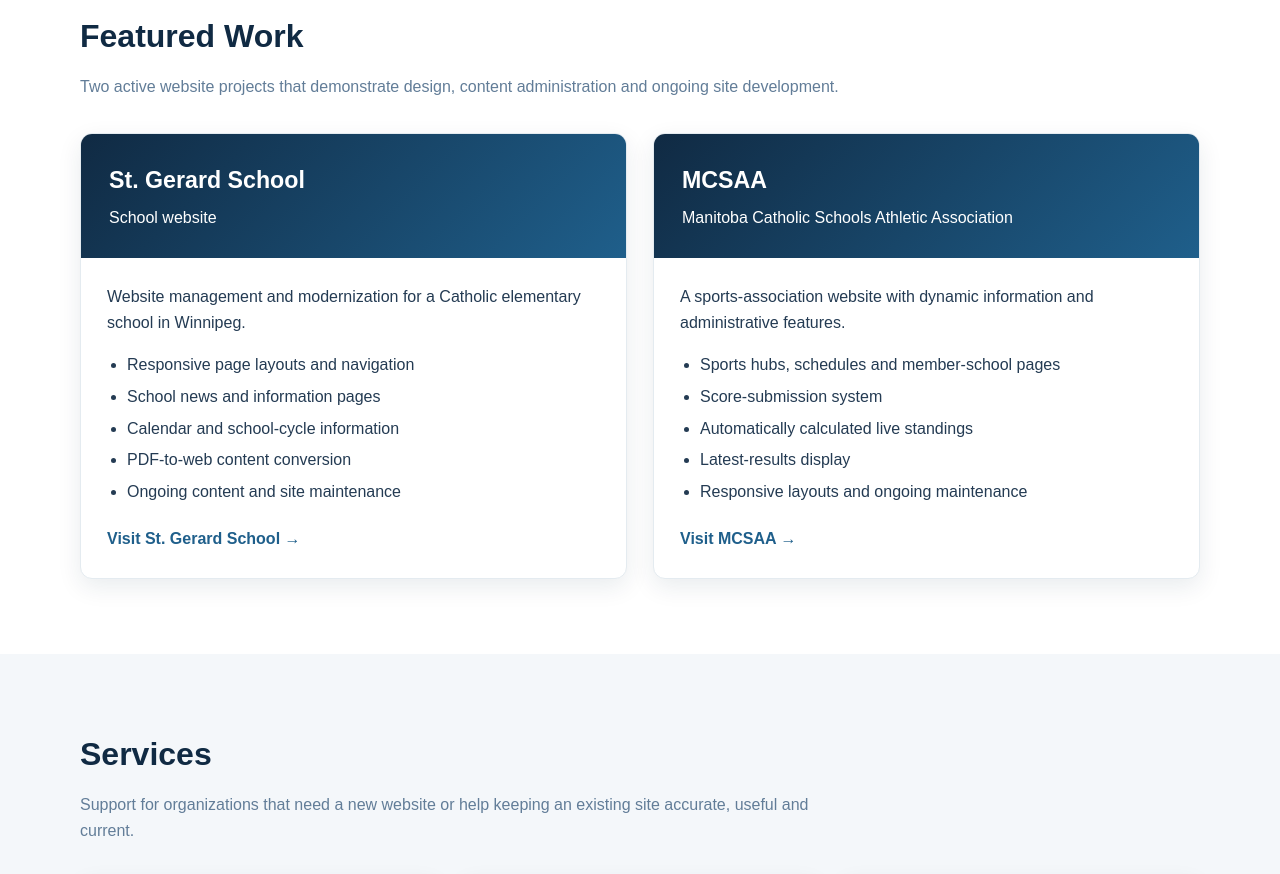
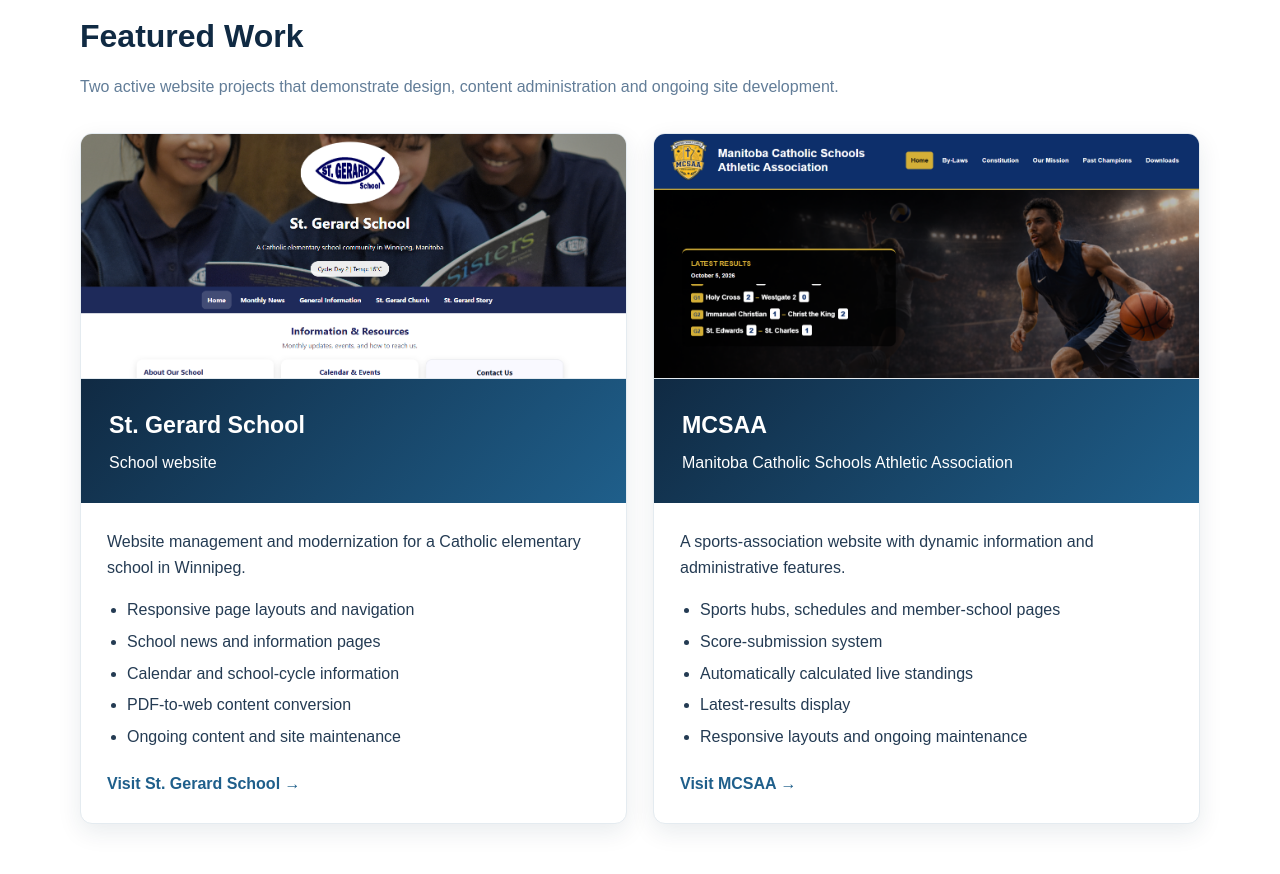
Before and after one commit to dkolowca/dk-web-designs, a plain HTML site: page index.html in a window 1280 px wide. Shown: the part 1240-2114 px from the top of the page. Drawn offline with Linux system fonts and the light colour scheme.

Commit message:
Update index.html

```diff
--- a/index.html
+++ b/index.html
@@ -50,6 +50,7 @@
 .skill{background:#eaf2f8;color:var(--navy);padding:7px 11px;border-radius:20px;font-size:.9rem;font-weight:700}
 .projects{display:grid;grid-template-columns:repeat(2,1fr);gap:26px}
 .project{overflow:hidden;border:1px solid #e4ebf0}
+.project-image{width:100%;height:245px;object-fit:cover;object-position:top;display:block;border-bottom:1px solid #e4ebf0}
 .project-top{background:linear-gradient(135deg,var(--navy),var(--blue));color:#fff;padding:28px}
 .project-top h3{font-size:1.45rem;margin-bottom:5px}
 .project-body{padding:26px}
@@ -146,6 +147,7 @@
     <p class="section-lead">Two active website projects that demonstrate design, content administration and ongoing site development.</p>
     <div class="projects">
       <article class="project">
+        <img class="project-image" src="st-gerard-school.png" alt="St. Gerard School website homepage">
         <div class="project-top">
           <h3>St. Gerard School</h3>
           <p>School website</p>
@@ -164,6 +166,7 @@
       </article>
 
       <article class="project">
+        <img class="project-image" src="mcsaa-homepage.png" alt="MCSAA website homepage">
         <div class="project-top">
           <h3>MCSAA</h3>
           <p>Manitoba Catholic Schools Athletic Association</p>
```
